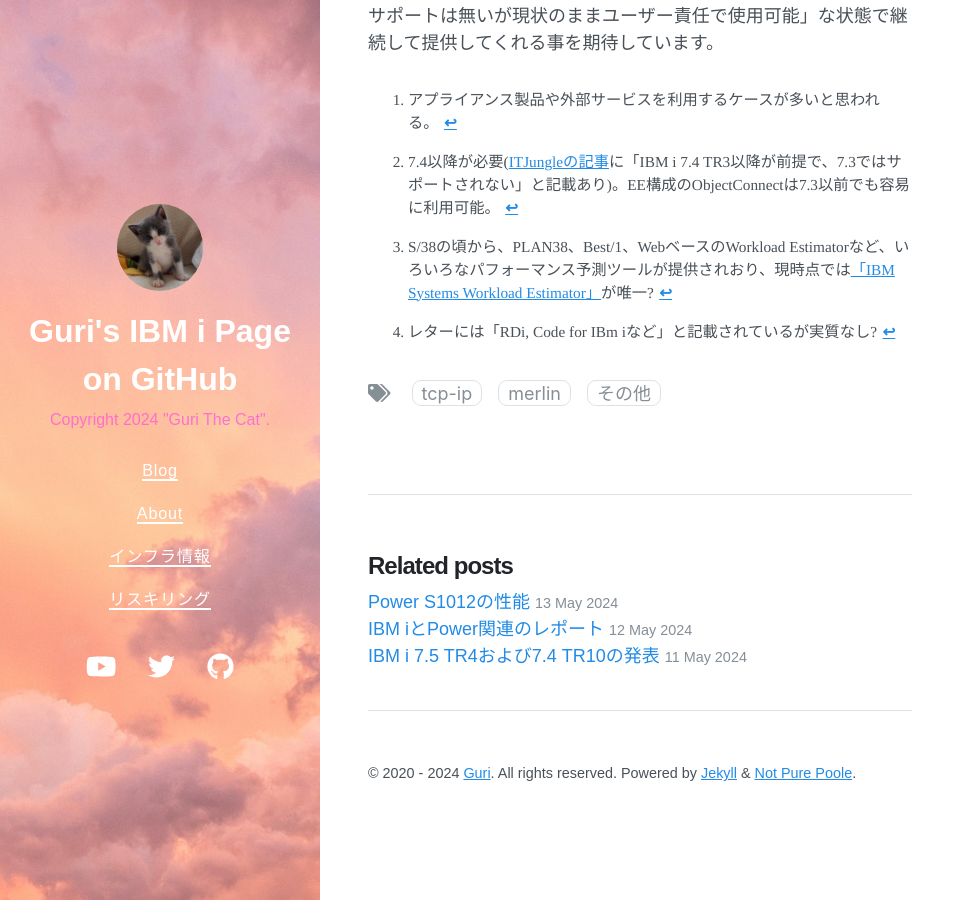
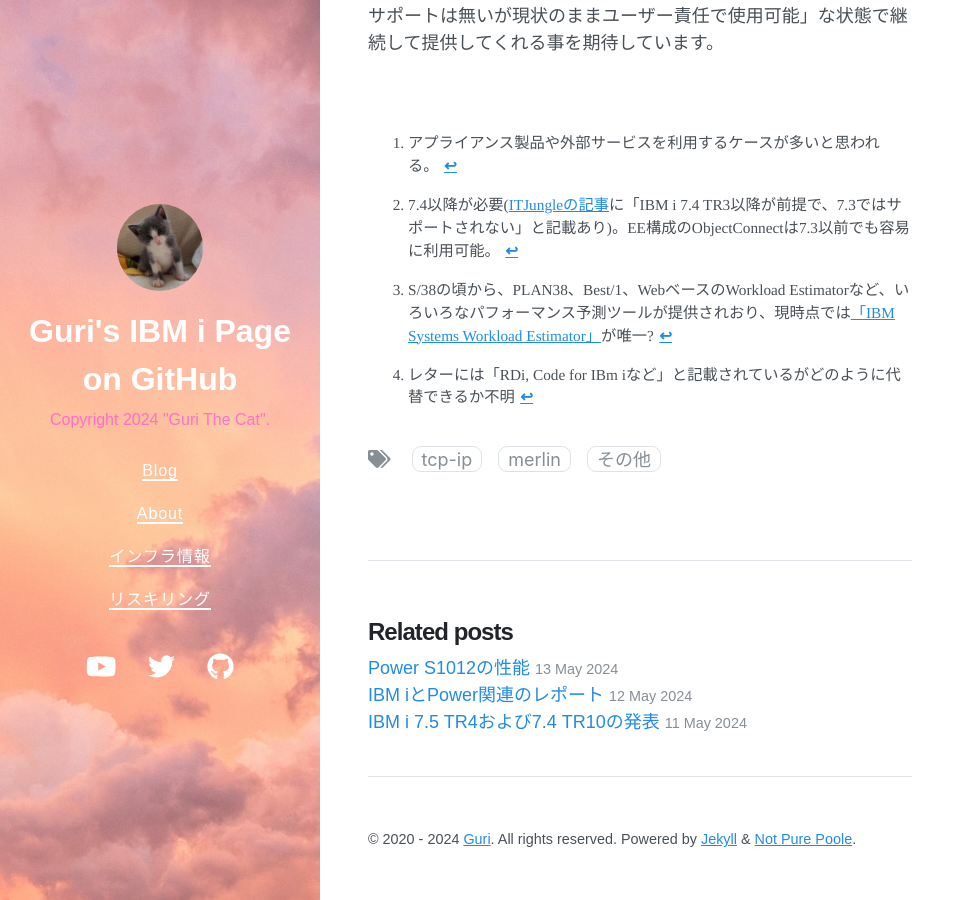
Before and after one commit to GuriCat/GuriPages, a Jekyll site: the page built from _posts/2024-06-03-DFU_CGU_SDAなどが2025年4月でサポート終了.markdown, in a window 1280 px wide and 900 px high, scrolled down 1628 px. Shown: the whole window, without its empty margins (0-972 px from the left). Built offline with Jekyll 4.4.1, drawn with Linux system fonts in a browser that asks for light colours; nearby versions of some CDN libraries; a script that is not in the unit is left out.

Commit message:
Update 2024-06-03-DFU_CGU_SDAなどが2025年4月でサポート終了.markdown

```diff
--- a/_posts/2024-06-03-DFU_CGU_SDAなどが2025年4月でサポート終了.markdown
+++ b/_posts/2024-06-03-DFU_CGU_SDAなどが2025年4月でサポート終了.markdown
@@ -21,7 +21,7 @@
 [^1]:アプライアンス製品や外部サービスを利用するケースが多いと思われる。
 [^2]:7.4以降が必要([ITJungleの記事](https://www.itjungle.com/2020/10/07/how-the-latest-trs-bolster-the-core-ibm-i-os/){:target="_blank"}に「IBM i 7.4 TR3以降が前提で、7.3ではサポートされない」と記載あり)。EE構成のObjectConnectは7.3以前でも容易に利用可能。
 [^3]:S/38の頃から、PLAN38、Best/1、WebベースのWorkload Estimatorなど、いろいろなパフォーマンス予測ツールが提供されおり、現時点では[「IBM Systems Workload Estimator」](https://www.ibm.com/it-infrastructure/resources/workload-estimator/login.html){:target="_blank"}が唯一?
-[^4]:レターには「RDi, Code for IBm iなど」と記載されているが実質なし?
+[^4]:レターには「RDi, Code for IBm iなど」と記載されているがどのように代替できるか不明
 
 
 <br>
@@ -38,6 +38,7 @@
 
 いずれも「枯れた」製品なので、Access for Webのように「保証・サポートは無いが現状のままユーザー責任で使用可能」な状態で継続して提供してくれる事を期待しています。
 
+<br>
 
 {::comment}
 タグ
```
